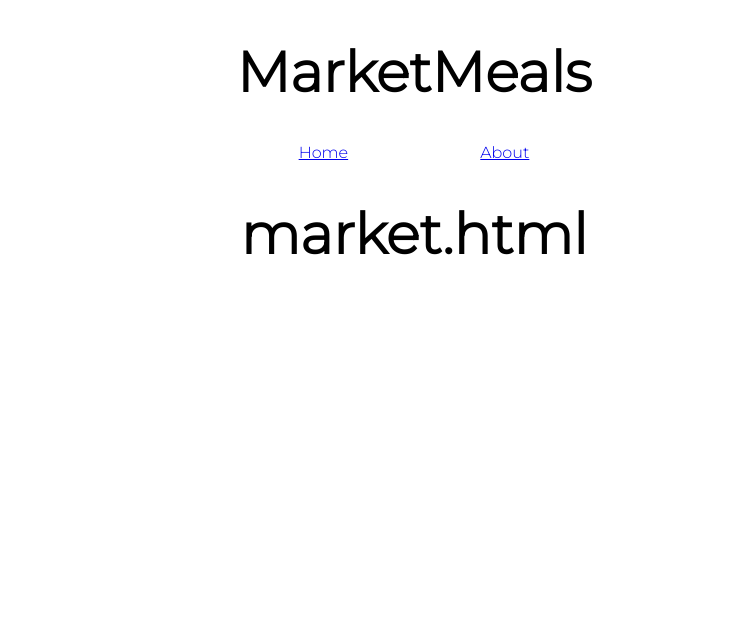
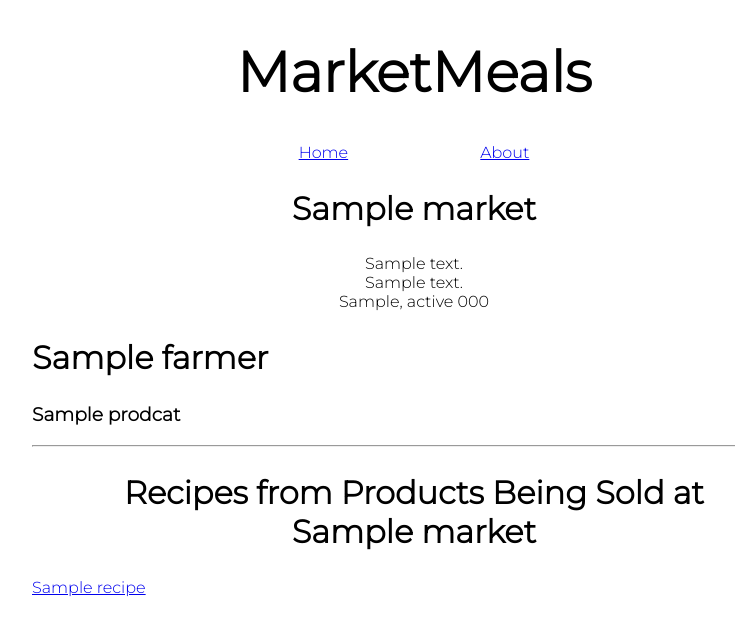
Before and after one commit to austinlesure/market-meals, a Python web app: template templates/market.html in a window 1280 px wide. Shown: the top 636 px of the page, without its empty margins (226-961 px from the left). Run offline with Jinja, Linux system fonts and the light colour scheme; the template is opened without the code that fills it: most values are stand-ins (such as "Sample title", 1, 10 or a date in 2020).

Commit message:
updated market template

```diff
--- a/templates/market.html
+++ b/templates/market.html
@@ -1,5 +1,52 @@
 {% extends 'base.html' %}
 
 {% block content %}
-  <h1>market.html</h1>
+    <h2>{{ market.market_name }}</h2>
+
+    <p style="text-align: center">
+        {{ market.market_address1 }} <br>
+        {{ market.market_address2 }} <br>
+        {{ market.market_city }}, {{ market.market_state }} {{ market.market_zip }}
+    </p>
+
+    {% for farmer in farmer_list %}
+
+        <h2 style="text-align: left">{{ farmer.farmer_name }}</h2>
+
+        {% for prodcat in prodcats %}
+
+            <h3>{{ prodcat.prodcat_name }}</h3>
+
+            {% for key in dic %}
+
+                {% if key == farmer.farmer_id %}
+
+                    {% for a in dic.get(key) %}
+
+                        {% if a.prodcat_id == prodcat.prodcat_id %}
+
+                            <h4 style="text-indent: 50px">{{ a.product_name }}</h4>
+
+                        {% endif %}
+
+                    {% endfor %}
+
+                {% endif %}
+
+            {% endfor %}
+
+        {% endfor %}
+
+        <hr />
+
+    {% endfor %}
+
+    <h2>Recipes from Products Being Sold at</br>{{ market.market_name }}</h2>
+
+    {% for recipe in recipes %}
+
+        <a href="/recipe?recipe={{ recipe.recipe_name }}">{{ recipe.recipe_name }}</a>
+
+    {% endfor %}
+
 {% endblock %}
```
